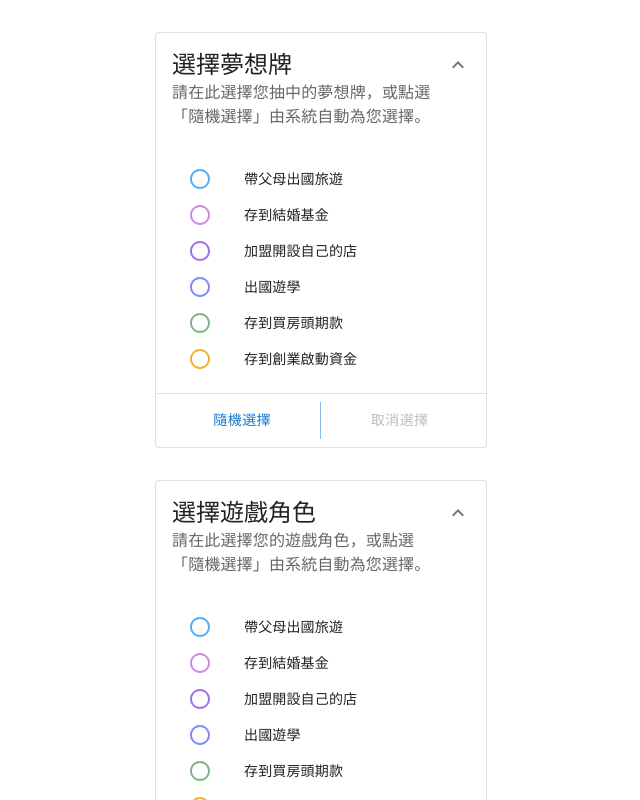
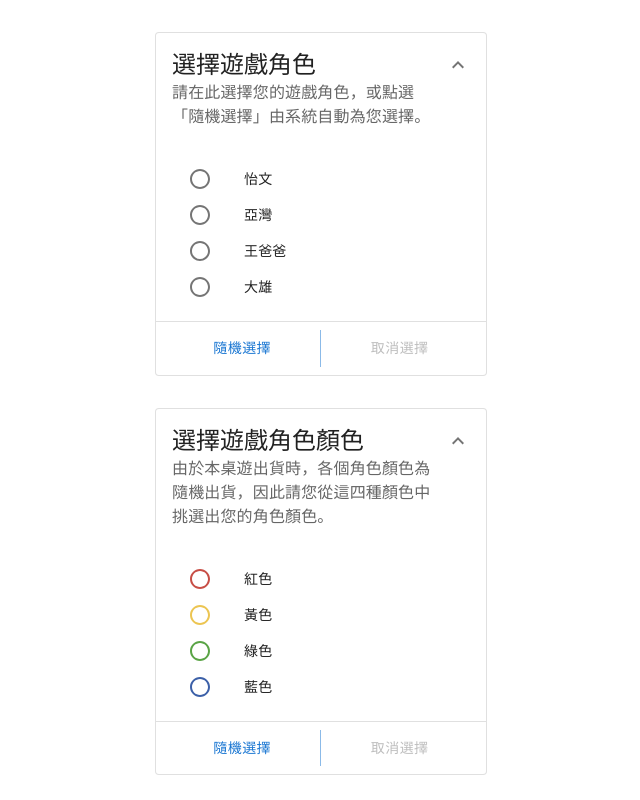
Before and after one commit to mingtsay/investing-master-calc, a React (Create React App) app: page / in a window 1280 px wide. Shown: the top 800 px of the page, without its empty margins (319-959 px from the left). Built offline with nearby package versions, Linux system fonts and the light colour scheme.

Commit message:
refactor data and change index to string type

```diff
--- a/src/App.tsx
+++ b/src/App.tsx
@@ -1,30 +1,48 @@
 import React, {useState} from 'react'
 import './App.css'
 import {Container} from '@mui/material'
-import cards, {cardIds} from './cards'
 import Picker from './Picker'
 import CardInfo from './CardInfo'
-import characters from './characters'
+import {cards, characterColors, characters} from './data'
 
 function App() {
-  const [selectedCard, setSelectedCard] = useState(0)
-  const [selectedCharacter, setSelectedCharacter] = useState(0)
+  const [selectedCard, setSelectedCard] = useState('')
+  const [selectedCharacter, setSelectedCharacter] = useState('')
+  const [selectedCharacterColor, setSelectedCharacterColor] = useState('')
 
-  const isCardSelected = cardIds.includes(selectedCard)
-  const isCharacterSelected = cardIds.includes(selectedCharacter)
+  const isCardSelected = cards.hasOwnProperty(selectedCard)
+  const isCharacterSelected = characters.hasOwnProperty(selectedCharacter)
+  const isCharacterColorSelected = characterColors.hasOwnProperty(selectedCharacterColor)
 
-  const onCardSelect: (cardId: number) => any = cardId => {
+  const onCardSelect: (cardId: string) => any = cardId => {
     setSelectedCard(cardId)
   }
 
-  const onCharacterSelect: (characterId: number) => any = characterId => {
+  const onCharacterSelect: (characterId: string) => any = characterId => {
     setSelectedCharacter(characterId)
   }
 
-  const card = cards[selectedCard]
-  // const character = characters[selectedCharacter]
+  const onCharacterColorSelect: (characterColorId: string) => any = characterColorId => {
+    setSelectedCharacterColor(characterColorId)
+  }
 
   return <Container maxWidth="xs">
+    <Picker
+      isSelected={isCharacterSelected}
+      items={characters}
+      onSelect={onCharacterSelect}
+      selected={selectedCharacter}
+      subheader="請在此選擇您的遊戲角色，或點選「隨機選擇」由系統自動為您選擇。"
+      title={isCharacterSelected ? `您選則的角色為「${characters[selectedCharacter]}」` : '選擇遊戲角色'}
+    />
+    <Picker
+      isSelected={isCharacterColorSelected}
+      items={characterColors}
+      onSelect={onCharacterColorSelect}
+      selected={selectedCharacterColor}
+      subheader="由於本桌遊出貨時，各個角色顏色為隨機出貨，因此請您從這四種顏色中挑選出您的角色顏色。"
+      title="選擇遊戲角色顏色"
+    />
     <Picker
       isSelected={isCardSelected}
       items={cards}
@@ -33,15 +51,7 @@ function App() {
       subheader="請在此選擇您抽中的夢想牌，或點選「隨機選擇」由系統自動為您選擇。"
       title="選擇夢想牌"
     />
-    {isCardSelected && <CardInfo card={card}/>}
-    <Picker
-      isSelected={isCharacterSelected}
-      items={characters}
-      onSelect={onCharacterSelect}
-      selected={selectedCharacter}
-      subheader="請在此選擇您的遊戲角色，或點選「隨機選擇」由系統自動為您選擇。"
-      title="選擇遊戲角色"
-    />
+    {isCardSelected && <CardInfo card={cards[selectedCard]}/>}
   </Container>
 }
 
--- a/src/CardInfo.tsx
+++ b/src/CardInfo.tsx
@@ -10,7 +10,7 @@ import {
   SportsScore as SportsScoreIcon,
 } from '@mui/icons-material'
 import React from 'react'
-import {Card as CardType} from './cards'
+import {CardType} from './data'
 
 const CardInfo: React.FC<{ card: CardType }> = ({card}) => {
   return <Card variant="outlined" sx={{m: 4, backgroundColor: `${card.color}66`}}>
--- a/src/Picker.tsx
+++ b/src/Picker.tsx
@@ -17,8 +17,8 @@ import PickerItem, {PickerItemType} from './PickerItem'
 type PickerProps = {
   isSelected: boolean,
   items: PickerItemType,
-  onSelect: (id: number) => void,
-  selected: number,
+  onSelect: (id: string) => void,
+  selected: string,
   subheader: string,
   title: string,
 };
@@ -33,7 +33,7 @@ const Picker: React.FC<PickerProps> = (props): ReactElement => {
     title,
   } = props
 
-  const ids = Object.keys(items).map(Number)
+  const ids = Object.keys(items)
 
   const [expanded, setExpanded] = React.useState(!isSelected)
 
@@ -41,7 +41,7 @@ const Picker: React.FC<PickerProps> = (props): ReactElement => {
     setExpanded(v => !v)
   }
 
-  const handleSelect = (id: number) => {
+  const handleSelect = (id: string) => {
     onSelect(id)
     if (!isSelected) setExpanded(false)
   }
@@ -52,7 +52,7 @@ const Picker: React.FC<PickerProps> = (props): ReactElement => {
   }
 
   const handleDeselect = () => {
-    onSelect(0)
+    onSelect('')
   }
 
   return <Card variant="outlined" sx={{m: 4}}>
@@ -75,11 +75,11 @@ const Picker: React.FC<PickerProps> = (props): ReactElement => {
     <Collapse in={expanded} timeout="auto" unmountOnExit>
       <CardContent>
         <List disablePadding>
-          {ids.map(cardId => <PickerItem
-            key={`card-${cardId}`}
-            id={cardId}
+          {ids.map(id => <PickerItem
+            key={`item-${id}`}
+            id={id}
             items={items}
-            selected={selected}
+            selected={selected === id}
             onSelect={handleSelect}
           />)}
         </List>
--- a/src/PickerItem.tsx
+++ b/src/PickerItem.tsx
@@ -5,13 +5,13 @@ import {
 } from '@mui/icons-material'
 import React from 'react'
 
-export type PickerItemType = { [index: number]: { title: string, color: string } }
+export type PickerItemType = { [id: string]: { title: string, color?: string } }
 
 const PickerItem: React.FC<{
-  id: number,
+  id: string,
   items: PickerItemType,
-  onSelect: (cardId: number) => void,
-  selected: number,
+  onSelect: (cardId: string) => void,
+  selected: boolean,
 }> = (props) => {
   const {
     id,
@@ -21,12 +21,11 @@ const PickerItem: React.FC<{
   } = props
 
   const item = items[id]
-  const isSelected = selected === id
 
-  return <ListItem disablePadding sx={isSelected ? {backgroundColor: item.color} : undefined}>
+  return <ListItem disablePadding sx={(selected && item.color) ? {backgroundColor: item.color} : undefined}>
     <ListItemButton dense onClick={() => onSelect(id)}>
       <ListItemIcon>
-        {isSelected ? <RadioButtonCheckedIcon/> : <RadioButtonUncheckedIcon sx={{color: item.color}}/>}
+        {selected ? <RadioButtonCheckedIcon/> : <RadioButtonUncheckedIcon sx={{color: item.color || undefined}}/>}
       </ListItemIcon>
       <ListItemText>{item.title}</ListItemText>
     </ListItemButton>
--- a/src/characters.ts
+++ /dev/null
@@ -1,120 +0,0 @@
-type CharacterAdditional<Type = string> = {
-  type: Type,
-  text: string,
-  amount: number,
-  maxAmount?: number,
-}
-
-type CharacterAdditionalCarLoan = CharacterAdditional<'carLoan'>
-
-type CharacterAdditionalStudyTour = CharacterAdditional<'studyTourCharacter'>
-
-type CharacterAdditionalConnections = CharacterAdditional<'connectionsCharacter'>
-
-type CharacterAdditionalEstate = CharacterAdditional<'estate'>
-
-type CharacterAdditionalStock = CharacterAdditional<'stock'>
-
-type CharacterAdditionalType =
-  CharacterAdditionalCarLoan
-  | CharacterAdditionalStudyTour
-  | CharacterAdditionalConnections
-  | CharacterAdditionalEstate
-  | CharacterAdditionalStock
-
-export type Character = {
-  color: string,
-  title: string,
-  goal: number,
-  startingMoney: number,
-  startingStock: number,
-  startingInsurance: number,
-  additional?: CharacterAdditionalType,
-  description?: string,
-}
-
-export type Characters = { [index: number]: Character };
-
-const cards: Characters = {
-  69: {
-    color: '#54aff8',
-    title: '帶父母出國旅遊',
-    goal: 23000,
-    startingMoney: 2500,
-    startingStock: 1,
-    startingInsurance: 0,
-  },
-  70: {
-    color: '#d088e3',
-    title: '存到結婚基金',
-    goal: 24000,
-    startingMoney: 1000,
-    startingStock: 0,
-    startingInsurance: 2,
-    additional: {
-      type: 'carLoan',
-      text: '只要你持有汽車貸款牌，目標金額可減少 1,500 元。',
-      amount: 1500,
-    },
-  },
-  71: {
-    color: '#a071ea',
-    title: '加盟開設自己的店',
-    goal: 25500,
-    startingMoney: 1000,
-    startingStock: 1,
-    startingInsurance: 1,
-    additional: {
-      type: 'stock',
-      text: '你每持有一張股票，目標金額可減少 500 元，最多扣減 5,000 元',
-      amount: 500,
-      maxAmount: 5000,
-    },
-    description: '投資市場的動態往往反應消費者的喜好變化，讓你發現有潛力的加盟事業。',
-  },
-  72: {
-    color: '#7f8bf7',
-    title: '出國遊學',
-    goal: 25000,
-    startingMoney: 4000,
-    startingStock: 0,
-    startingInsurance: 0,
-    additional: {
-      type: 'studyTourCharacter',
-      text: '拿取 3 張遊學考察牌放在面前，A 面朝上。',
-      amount: 800,
-    },
-    description: '增加出國的經驗，可以讓你深入了解不同國家的風土民情，也讓你更清楚想要學習哪個國家的文化。',
-  },
-  73: {
-    color: '#80b780',
-    title: '存到買房頭期款',
-    goal: 27000,
-    startingMoney: 2500,
-    startingStock: 1,
-    startingInsurance: 0,
-    additional: {
-      type: 'estate',
-      text: '你每放置一棟房屋在地產投資區，目標金額可減少 1,000 元。',
-      amount: 1000,
-    },
-    description: '投資房地產讓你更了解地產的相關知識，進而挖掘到自己喜歡的物件。',
-  },
-  74: {
-    color: '#f0b527',
-    title: '存到創業啟動資金',
-    goal: 26500,
-    startingMoney: 1000,
-    startingStock: 2,
-    startingInsurance: 0,
-    additional: {
-      type: 'connectionsCharacter',
-      text: '拿取 3 張創業人脈牌放在面前，A 面朝上。',
-      amount: 1000,
-    },
-    description: '在理財課程的場合，更容易遇到對投資創業有興趣的人脈，拓展生活圈，找到共同築夢的夥伴。',
-  },
-}
-export default cards
-
-export const cardIds = Object.keys(cards).map(cardIdString => parseInt(cardIdString))
--- a/src/cards.ts
+++ b/src/data.ts
@@ -1,3 +1,26 @@
+// region {{{ Characters
+type CharacterType = { [id: string]: { title: string } }
+
+export const characters: CharacterType = {
+  YiWen: {title: '怡文'},
+  YaWan: {title: '亞灣'},
+  Daddy: {title: '王爸爸'},
+  Noby: {title: '大雄'},
+}
+// endregion }}}
+
+// region {{{ CharacterColors
+type CharacterColorType = { [id: string]: { title: string, color: string } }
+
+export const characterColors: CharacterColorType = {
+  red: {title: '紅色', color: '#c74e46'},
+  yellow: {title: '黃色', color: '#ecc552'},
+  green: {title: '綠色', color: '#5aa446'},
+  blue: {title: '藍色', color: '#3c60a8'},
+}
+// endregion }}}
+
+// region {{{ Cards
 type CardAdditional<Type = string> = {
   type: Type,
   text: string,
@@ -22,7 +45,7 @@ type CardAdditionalType =
   | CardAdditionalEstate
   | CardAdditionalStock
 
-export type Card = {
+export type CardType = {
   color: string,
   title: string,
   goal: number,
@@ -33,10 +56,10 @@ export type Card = {
   description?: string,
 }
 
-export type Cards = { [index: number]: Card };
+type Cards = { [id: string]: CardType };
 
-const cards: Cards = {
-  69: {
+export const cards: Cards = {
+  travelAbroad: {
     color: '#54aff8',
     title: '帶父母出國旅遊',
     goal: 23000,
@@ -44,7 +67,7 @@ const cards: Cards = {
     startingStock: 1,
     startingInsurance: 0,
   },
-  70: {
+  weddingFund: {
     color: '#d088e3',
     title: '存到結婚基金',
     goal: 24000,
@@ -57,7 +80,7 @@ const cards: Cards = {
       amount: 1500,
     },
   },
-  71: {
+  openStore: {
     color: '#a071ea',
     title: '加盟開設自己的店',
     goal: 25500,
@@ -72,7 +95,7 @@ const cards: Cards = {
     },
     description: '投資市場的動態往往反應消費者的喜好變化，讓你發現有潛力的加盟事業。',
   },
-  72: {
+  studyAbroad: {
     color: '#7f8bf7',
     title: '出國遊學',
     goal: 25000,
@@ -86,7 +109,7 @@ const cards: Cards = {
     },
     description: '增加出國的經驗，可以讓你深入了解不同國家的風土民情，也讓你更清楚想要學習哪個國家的文化。',
   },
-  73: {
+  purchaseHouse: {
     color: '#80b780',
     title: '存到買房頭期款',
     goal: 27000,
@@ -100,7 +123,7 @@ const cards: Cards = {
     },
     description: '投資房地產讓你更了解地產的相關知識，進而挖掘到自己喜歡的物件。',
   },
-  74: {
+  startBusiness: {
     color: '#f0b527',
     title: '存到創業啟動資金',
     goal: 26500,
@@ -115,6 +138,4 @@ const cards: Cards = {
     description: '在理財課程的場合，更容易遇到對投資創業有興趣的人脈，拓展生活圈，找到共同築夢的夥伴。',
   },
 }
-export default cards
-
-export const cardIds = Object.keys(cards).map(cardIdString => parseInt(cardIdString))
+// endregion }}}
```
